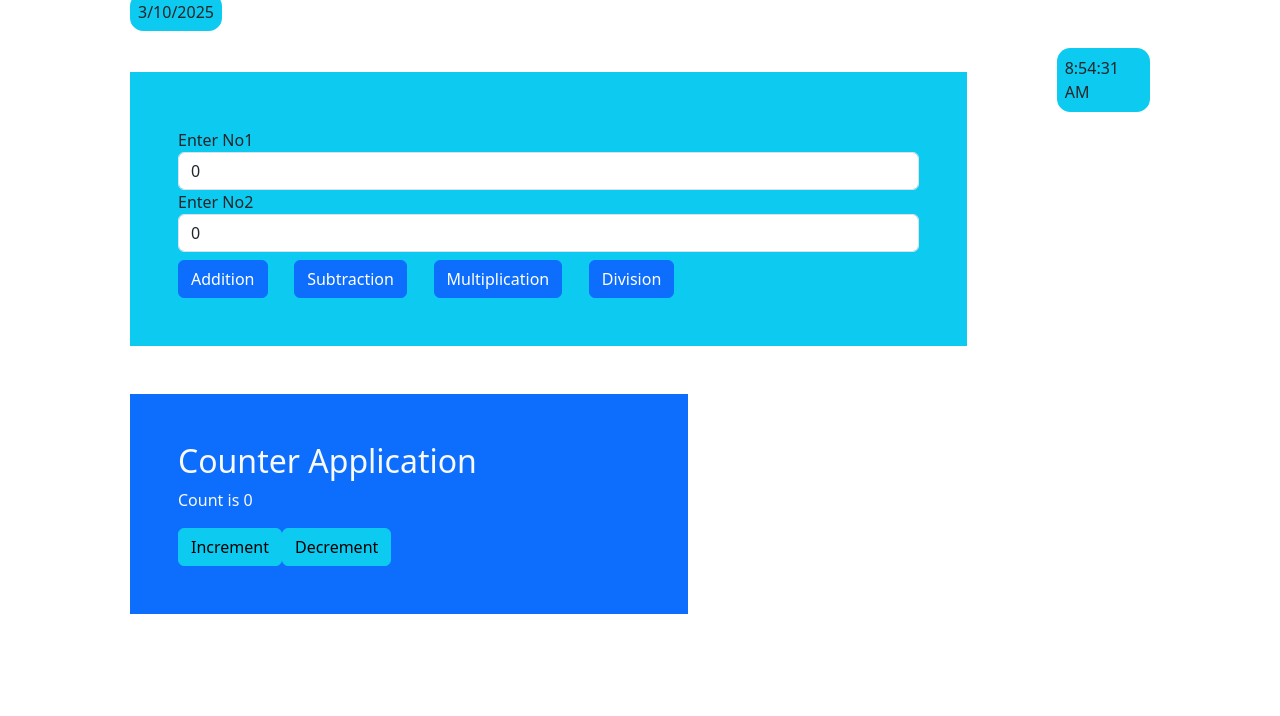
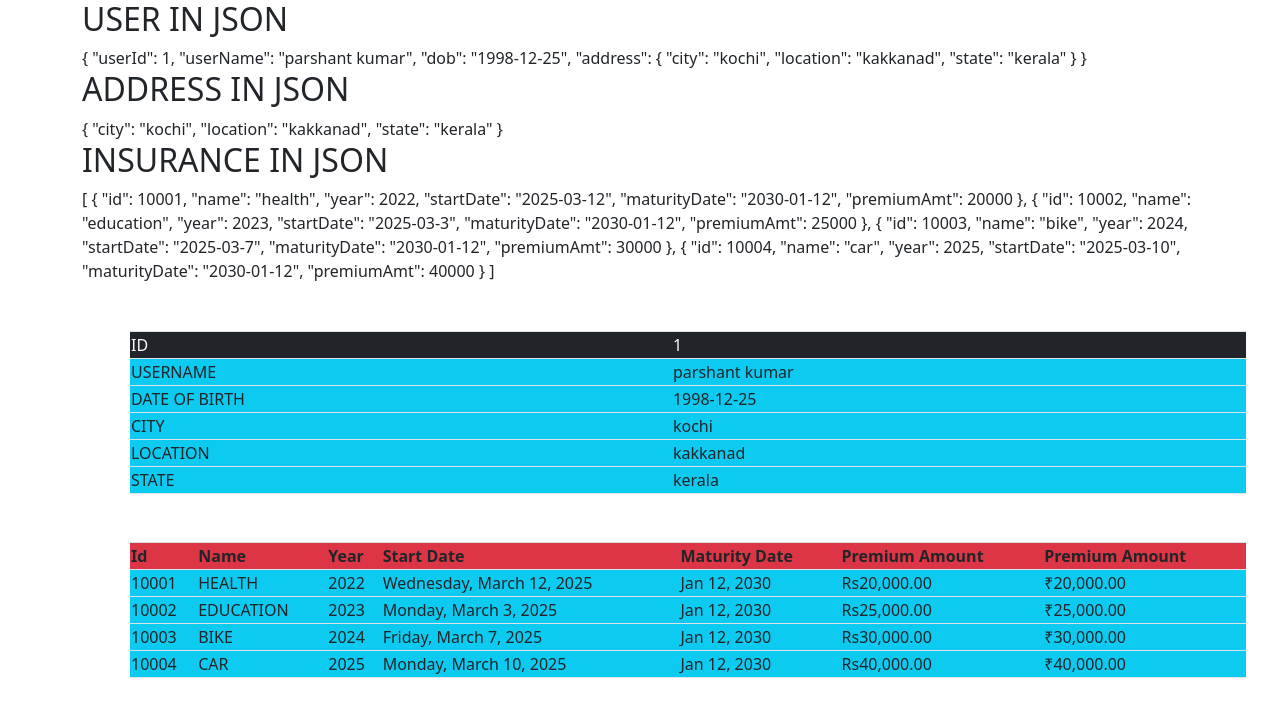
Before and after one commit to harins2009/angularapp1, an Angular app: page / in a window 1280 px wide. Shown: the top 716 px of the page. Built offline with nearby package versions, Linux system fonts and the light colour scheme.

Commit message:
added pipe

```diff
--- a/src/app/app.component.html
+++ b/src/app/app.component.html
@@ -1,5 +1,6 @@
 <!-- <app-employee></app-employee> -->
  <!-- <app-user></app-user> -->
   <!-- <app-product></app-product> -->
- <app-calculator></app-calculator>
+ <!-- <app-calculator></app-calculator> -->
+  <app-pipe-example></app-pipe-example>
 <router-outlet></router-outlet>
--- a/src/app/app.component.ts
+++ b/src/app/app.component.ts
@@ -4,10 +4,11 @@ import { EmployeeComponent } from './employee/employee.component';
 import { UserComponent } from './user/user.component';
 import { ProductComponent } from './product/product.component';
 import { CalculatorComponent } from './calculator/calculator.component';
+import { PipeExampleComponent } from "./pipe-example/pipe-example.component";
 
 @Component({
   selector: 'app-root',
-  imports: [RouterOutlet, EmployeeComponent, UserComponent, ProductComponent, CalculatorComponent],
+  imports: [RouterOutlet, EmployeeComponent, UserComponent, ProductComponent, CalculatorComponent, PipeExampleComponent],
   templateUrl: './app.component.html',
   styleUrl: './app.component.css'
 })
--- /dev/null
+++ b/src/app/pipe-example/Data/insurance_data.ts
@@ -0,0 +1,16 @@
+export const insurancedata=
+[
+    {"id":10001, "name":"health", "year":2022, "startDate":"2025-03-12", "maturityDate":"2030-01-12",
+        "premiumAmt":20000},
+
+    {"id":10002, "name":"education", "year":2023, "startDate":"2025-03-3", "maturityDate":"2030-01-12",
+        "premiumAmt":25000},
+
+    {"id":10003, "name":"bike", "year":2024, "startDate":"2025-03-7", "maturityDate":"2030-01-12",
+        "premiumAmt":30000},
+
+
+    {"id":10004, "name":"car", "year":2025, "startDate":"2025-03-10", "maturityDate":"2030-01-12",
+        "premiumAmt":40000}
+
+]
--- /dev/null
+++ b/src/app/pipe-example/model/insurance.ts
@@ -0,0 +1,21 @@
+export class Insurance{
+    id:number;
+    name:string;
+    year:number;
+    startDate:string;
+    maturityDate:string;
+    premiumAmt:number;
+
+
+
+
+    constructor(id:number, name:string, year:number, startDate:string, maturityDate:string, premiumAmt:number){
+        this.id=id;
+        this.name=name;
+        this.year=year;
+        this.startDate=startDate;
+        this.maturityDate=maturityDate;
+        this.premiumAmt=premiumAmt;
+
+    }
+}
--- /dev/null
+++ b/src/app/pipe-example/pipe-example.component.html
@@ -0,0 +1,94 @@
+<div class="container">
+
+    <div>
+        <h2>USER IN JSON</h2>
+        <div>{{user|json}}</div>
+    </div>
+    <div>
+        <h2>ADDRESS IN JSON</h2>
+        <div>{{user.address|json}}</div>
+    </div>
+    <div>
+        <h2>INSURANCE IN JSON</h2>
+        <div>{{insurance|json}}</div>
+    </div>
+
+  <table class="table table-bordered table-stripped bg-info m-5 p-5">
+    <tr class="bg-dark text-light">
+        <td>ID</td>
+        <td>
+            {{user.userId}}
+        </td>
+     </tr>
+    <tr>
+            <td>USERNAME</td>
+        <td>
+
+            {{user.userName}}
+        </td>
+        </tr>
+        <tr>
+            <td>DATE OF BIRTH</td>
+        <td>
+            {{user.dob}}
+        </td>
+        </tr>
+        <tr>
+            <td>CITY</td>
+        <td>
+            {{user.address.city}}
+        </td>
+        </tr>
+        <tr>
+            <td>LOCATION</td>
+        <td>
+            {{user.address.location}}
+        </td>
+        </tr>
+        <tr>
+            <td>STATE</td>
+        <td>
+            {{user.address.state}}
+        </td>
+        </tr>
+
+
+
+  </table>
+    <table class="table table-bordered table-stripped bg-info m-5 p-5">
+       <tr class="bg-danger">
+        <th>
+            Id
+        </th>
+        <th>
+            Name
+        </th>
+        <th>
+            Year
+        </th>
+        <th>
+            Start Date
+        </th>
+        <th>
+            Maturity Date
+        </th>
+        <th>
+            Premium Amount
+        </th>
+        <th>
+            Premium Amount
+        </th>
+
+    </tr>
+        <tr *ngFor="let ins of insurance">
+            <td>{{ins.id}}</td>
+            <td>{{ins.name |uppercase}}</td>
+            <td>{{ins.year}}</td>
+            <td>{{ins.startDate | date:'fullDate'}}</td>
+            <td>{{ins.maturityDate |date}}</td>
+            <td>{{ins.premiumAmt|currency:'Rs'}}</td>
+            <td>{{ins.premiumAmt|currency:'₹'}}</td>
+        </tr>
+
+    </table>
+</div>
--- /dev/null
+++ b/src/app/pipe-example/pipe-example.component.ts
@@ -0,0 +1,32 @@
+import { Component } from '@angular/core';
+import { Insurance } from './model/insurance';
+import { insurancedata } from './Data/insurance_data';
+import { CommonModule } from '@angular/common';
+
+@Component({
+  selector: 'app-pipe-example',
+  imports: [CommonModule],
+  templateUrl: './pipe-example.component.html',
+  styleUrl: './pipe-example.component.css'
+})
+export class PipeExampleComponent {
+  insurance:Insurance[];
+
+
+
+  constructor (){
+    this.insurance=insurancedata
+  }
+
+  user={"userId":1,
+    "userName":"parshant kumar",
+    "dob":"1998-12-25",
+    "address":{
+      "city":"kochi",
+      "location":"kakkanad",
+      "state":"kerala"
+    }
+
+}
+
+}
```
Also changed, not shown: src/app/pipe-example/pipe-example.component.css (added), 1 other file (tests, documents, lock files or other folders).
